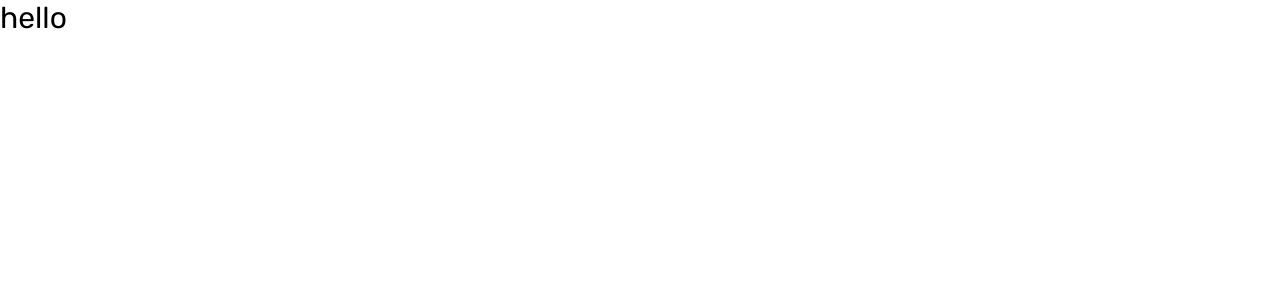
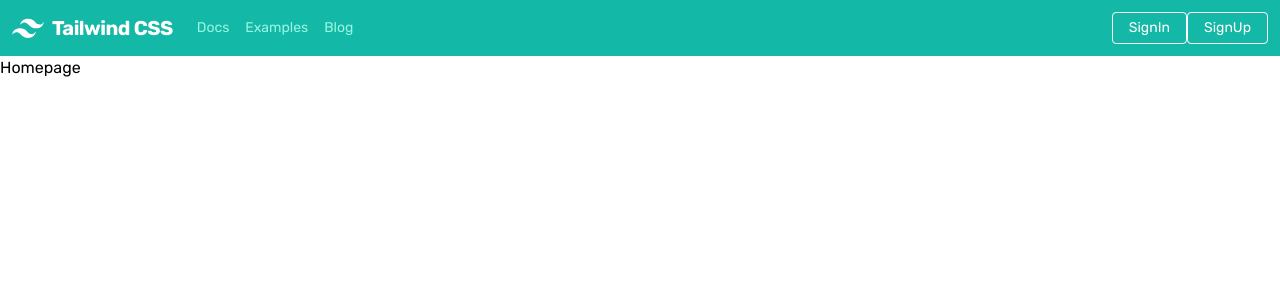
Before and after one commit to mahbubrahman1/hungry-time, a React (Create React App) app: page / in a window 1280 px wide. Shown: the top 300 px of the page. Built offline with nearby package versions, Linux system fonts and the light colour scheme.

Commit message:
worked on navbar

```diff
--- a/src/App.js
+++ b/src/App.js
@@ -1,7 +1,14 @@
+import { Route, Routes } from "react-router-dom";
+import Navbar from "./components/Navbar/Navbar";
+import Home from "./pages/Home/Home";
+
 function App() {
   return (
     <div className='font-rubik'>
-      <h2 className="text-3xl">hello</h2>
+      <Navbar />
+      <Routes>
+        <Route path="/" element={<Home />} />
+      </Routes>
     </div>
   );
 }
--- /dev/null
+++ b/src/components/Navbar/Navbar.js
@@ -0,0 +1,37 @@
+import React from 'react'
+import { Link } from 'react-router-dom'
+
+const Navbar = () => {
+    return (
+        <nav class="flex items-center justify-between flex-wrap bg-teal-500 p-3">
+            <div class="flex items-center flex-shrink-0 text-white mr-6">
+                <svg class="fill-current h-8 w-8 mr-2" width="54" height="54" viewBox="0 0 54 54" xmlns="http://www.w3.org/2000/svg"><path d="M13.5 22.1c1.8-7.2 6.3-10.8 13.5-10.8 10.8 0 12.15 8.1 17.55 9.45 3.6.9 6.75-.45 9.45-4.05-1.8 7.2-6.3 10.8-13.5 10.8-10.8 0-12.15-8.1-17.55-9.45-3.6-.9-6.75.45-9.45 4.05zM0 38.3c1.8-7.2 6.3-10.8 13.5-10.8 10.8 0 12.15 8.1 17.55 9.45 3.6.9 6.75-.45 9.45-4.05-1.8 7.2-6.3 10.8-13.5 10.8-10.8 0-12.15-8.1-17.55-9.45-3.6-.9-6.75.45-9.45 4.05z" /></svg>
+                <span class="font-semibold text-xl tracking-tight">Tailwind CSS</span>
+            </div>
+            <div class="block lg:hidden">
+                <button class="flex items-center px-3 py-2 border rounded text-teal-200 border-teal-400 hover:text-white hover:border-white">
+                    <svg class="fill-current h-3 w-3" viewBox="0 0 20 20" xmlns="http://www.w3.org/2000/svg"><title>Menu</title><path d="M0 3h20v2H0V3zm0 6h20v2H0V9zm0 6h20v2H0v-2z" /></svg>
+                </button>
+            </div>
+            <div class="w-full block flex-grow lg:flex lg:items-center lg:w-auto">
+                <div class="text-sm lg:flex-grow">
+                    <a href="#responsive-header" class="block mt-4 lg:inline-block lg:mt-0 text-teal-200 hover:text-white mr-4">
+                        Docs
+                    </a>
+                    <a href="#responsive-header" class="block mt-4 lg:inline-block lg:mt-0 text-teal-200 hover:text-white mr-4">
+                        Examples
+                    </a>
+                    <a href="#responsive-header" class="block mt-4 lg:inline-block lg:mt-0 text-teal-200 hover:text-white">
+                        Blog
+                    </a>
+                </div>
+                <div>
+                    <Link to='#' class="inline-block text-sm px-4 py-2 leading-none border rounded text-white border-white hover:border-transparent hover:text-teal-500 hover:bg-white mt-4 lg:mt-0">SignIn</Link>
+                    <Link to='#' class="inline-block text-sm px-4 py-2 leading-none border rounded text-white border-white hover:border-transparent hover:text-teal-500 hover:bg-white mt-4 lg:mt-0">SignUp</Link>
+                </div>
+            </div>
+        </nav>
+    )
+}
+
+export default Navbar
--- a/src/index.js
+++ b/src/index.js
@@ -2,10 +2,13 @@ import React from 'react';
 import ReactDOM from 'react-dom/client';
 import './index.css';
 import App from './App';
+import { BrowserRouter } from 'react-router-dom';
 
 const root = ReactDOM.createRoot(document.getElementById('root'));
 root.render(
-  <React.StrictMode>
-    <App />
-  </React.StrictMode>
+  <BrowserRouter>
+    <React.StrictMode>
+      <App />
+    </React.StrictMode>
+  </BrowserRouter>
 );
--- /dev/null
+++ b/src/pages/Home/Home.js
@@ -0,0 +1,11 @@
+import React from 'react'
+
+const Home = () => {
+    return (
+        <div>
+            <h2>Homepage</h2>
+        </div>
+    )
+}
+
+export default Home
```
Also changed, not shown: src/assets/scss/app.scss (added).
